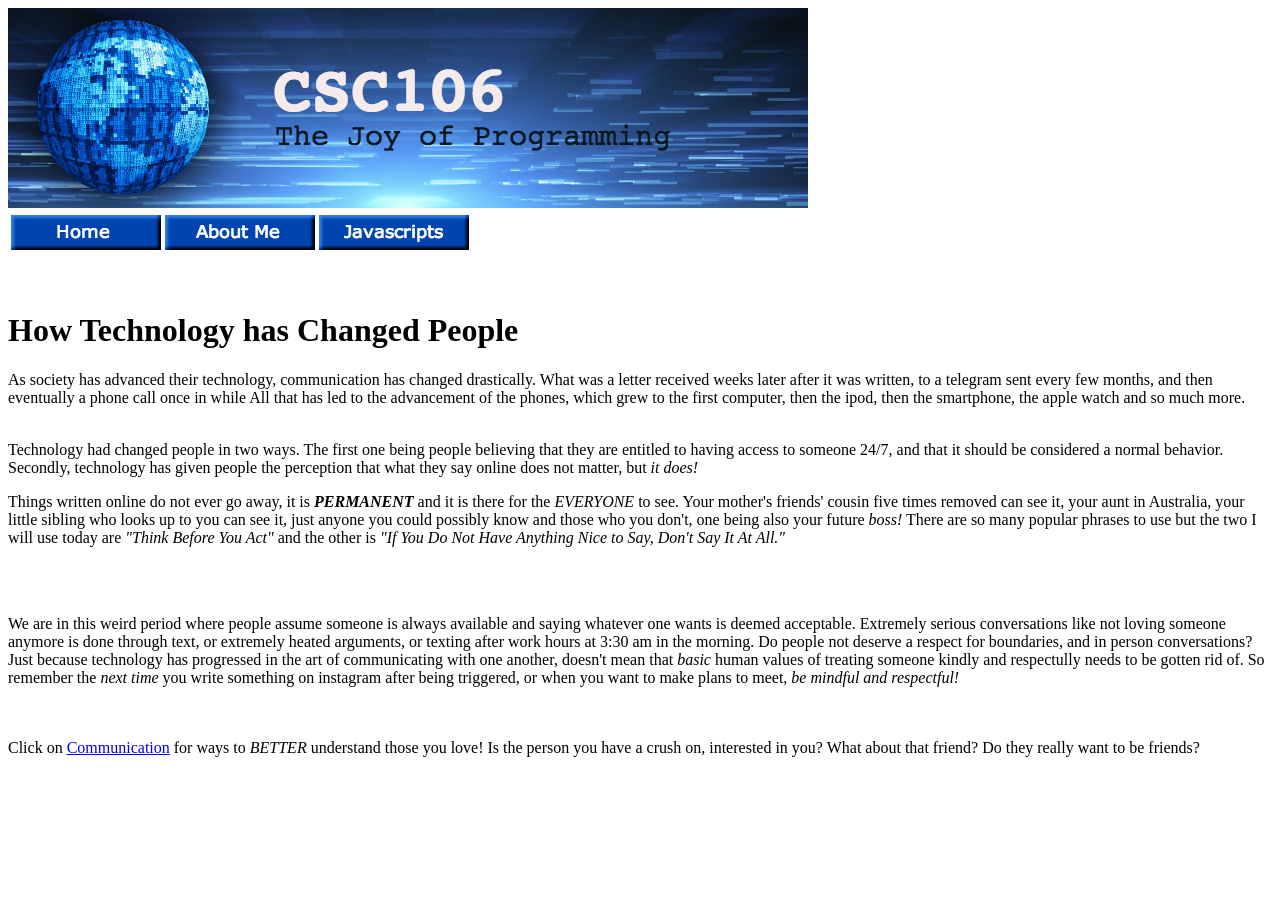
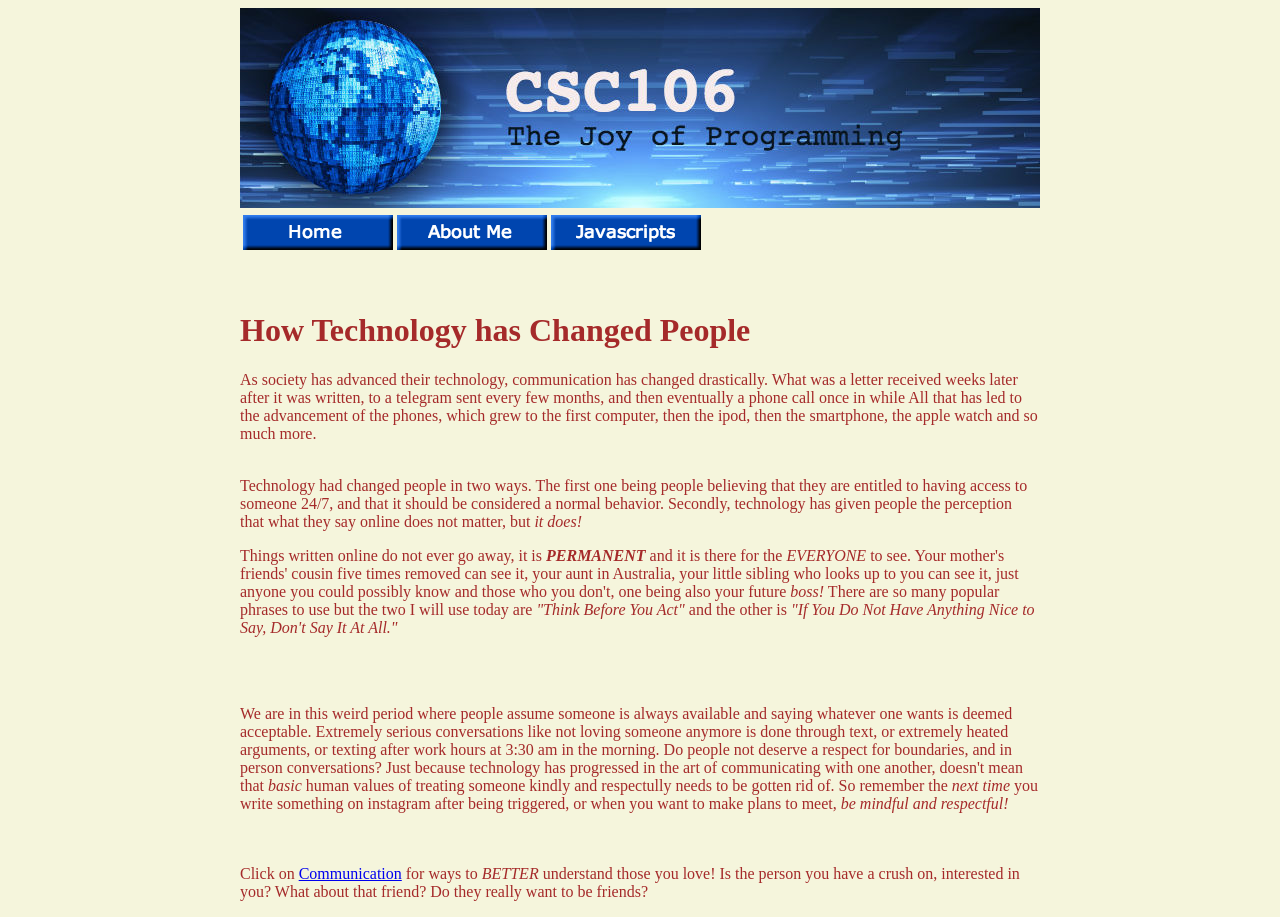
Before and after one commit to Jeenalife777/Jeenalife777.github.io, a plain HTML site: page index.html in a window 1280 px wide. Before the commit the page ends 800 px from the top, so only its background shows below. Drawn offline with Linux system fonts and the light colour scheme.

Commit message:
Add files via upload

```diff
--- a/index.html
+++ b/index.html
@@ -4,12 +4,21 @@
     <meta charset="UTF-8">
     <meta name="viewport" content="width=device-width, initial-scale=1.0">
     <title> The Right to Privacy? </title>
+<link rel="stylesheet" href="mystyle.css">
+<style>
+  body {background-color: beige;}
+
+</style>
 </head>
 <body>
+  <div id="content-index">
+  <table>
+
   <img src="images/csc106_banner.jpg" alt="CSC 106 Banner" title=" CSC 106 Banner" height="200 px"/>
 
 <br>
-<table>
+
+
     <tr>
 
       <td>
@@ -32,6 +41,7 @@
     </a>
     </td>
     </tr>
+
        </table>
 
 
@@ -81,5 +91,7 @@
 <p> Click on <a href="Communication.html"> Communication</a>
 for ways to <em>BETTER</em> understand those you love! Is the person you have a crush on, interested in you?
 What about that friend? Do they really want to be friends? <p>
+
+</div>
 </body>
 </html>
--- /dev/null
+++ b/mystyle.css
@@ -0,0 +1,8 @@
+h1 {color:brown}
+
+#content-index {
+    color:brown;
+   width: 800px;
+   margin-left: auto;
+margin-right:auto;
+}
```
Also changed, not shown: Communication.html (+6 -0 lines), about.html (+5 -0 lines), javascripts.html (+1 -0 lines), tips.html (+4 -0 lines).
